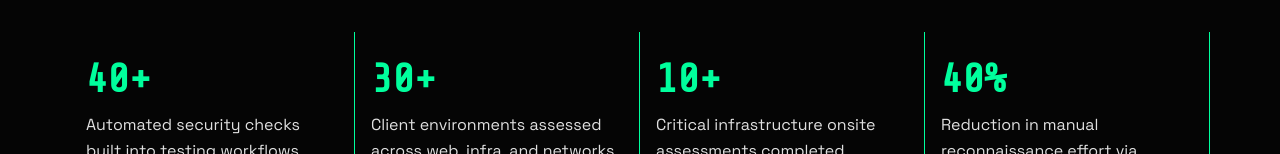
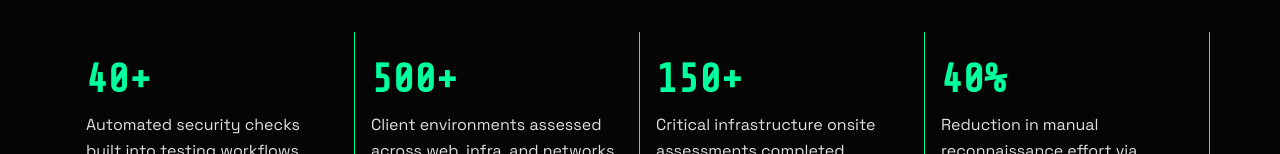
Before and after one commit to Piyush195012/Portfolio, a plain HTML site: page index.html in a window 1280 px wide. Shown: the part 1050-1204 px from the top of the page. Drawn offline with nearby package versions, Linux system fonts and the light colour scheme; no server answers.

Commit message:
Update Security Impact stats to match Operator Dossier counts

```diff
--- a/index.html
+++ b/index.html
@@ -327,14 +327,14 @@
 
                     <div class="col-md-3 impact-card">
                         <div class="">
-                            <h2>30+</h2>
+                            <h2>500+</h2>
                             <p>Client environments assessed across web, infra, and networks</p>
                         </div>
                     </div>
 
                     <div class="col-md-3 impact-card">
                         <div class="">
-                            <h2>10+</h2>
+                            <h2>150+</h2>
                             <p>Critical infrastructure onsite assessments completed</p>
                         </div>
                     </div>
```
